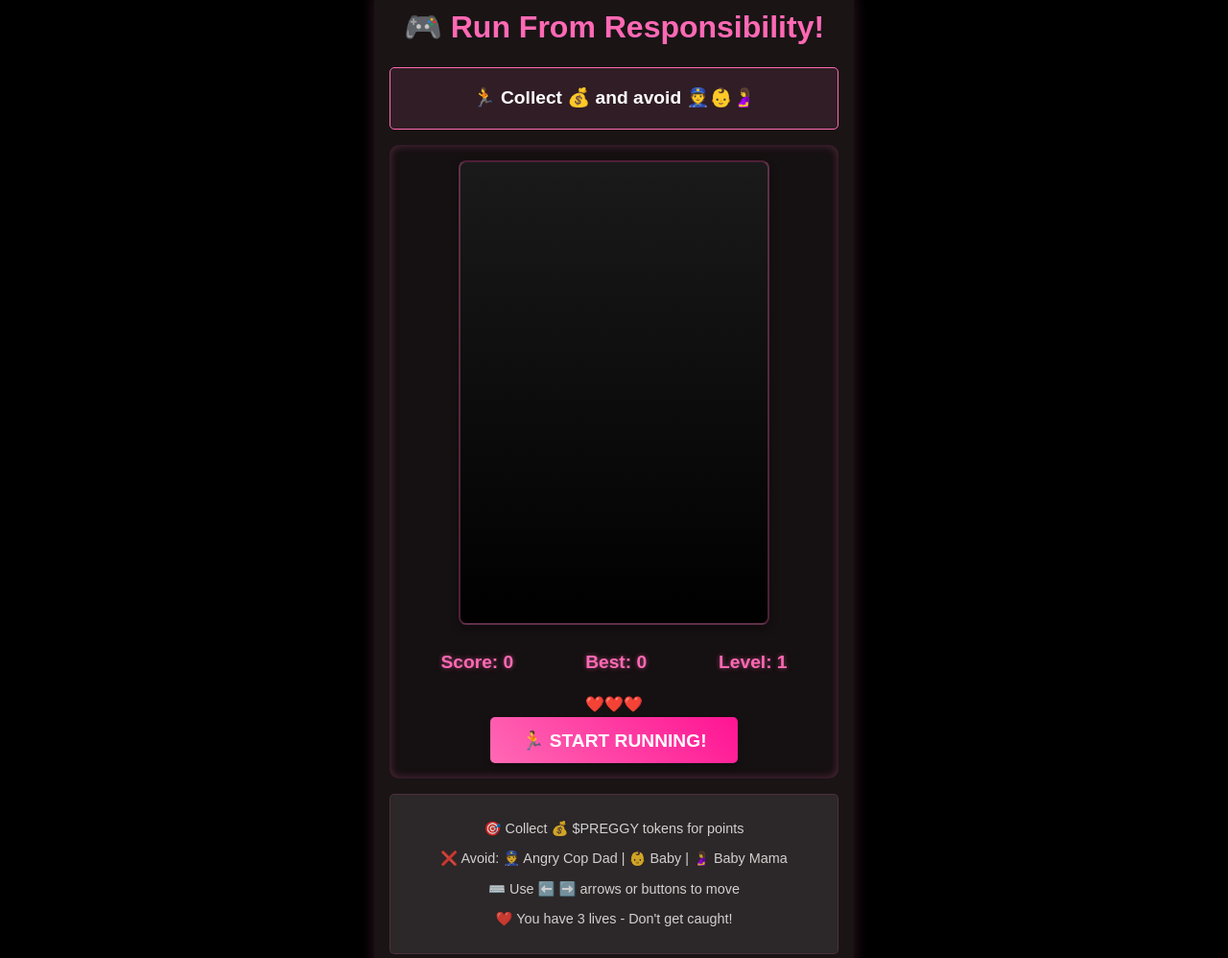
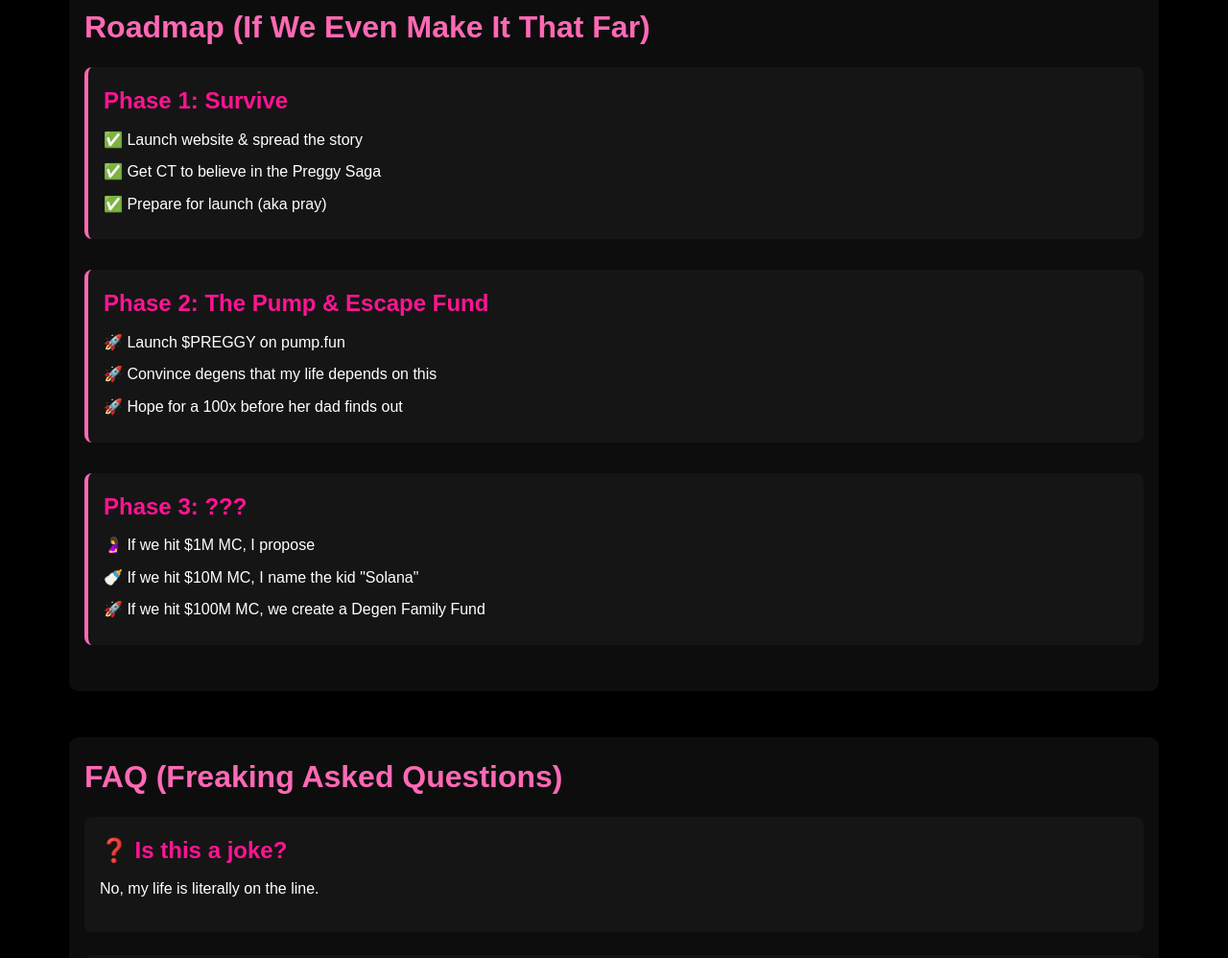
Before and after one commit to PreggyToken/preggy-website, a plain HTML site: page index.html in a window 1280 px wide. Shown: the part 916-1914 px from the top of the page at 96% size. Drawn offline with Linux system fonts and the light colour scheme.

Commit message:
Update index.html

```diff
--- a/index.html
+++ b/index.html
@@ -11,10 +11,9 @@
     <meta http-equiv="X-Frame-Options" content="DENY">
     <meta http-equiv="X-Content-Type-Options" content="nosniff">
     <meta http-equiv="Strict-Transport-Security" content="max-age=31536000; includeSubDomains">
-    <meta http-equiv="Content-Security-Policy" content="default-src 'self'; script-src 'self' 'unsafe-inline'; style-src 'self' 'unsafe-inline'; img-src 'self' data: https:; connect-src 'self' http[...]">
+    <meta http-equiv="Content-Security-Policy" content="default-src 'self'; script-src 'self' 'unsafe-inline'; style-src 'self' 'unsafe-inline'; img-src 'self' data: https:; connect-src 'self' https: ws:;">
     <title>$PREGGY - The Survival Token</title>
     <link rel="stylesheet" href="styles.css">
-    <script src="game.js" defer></script>
     <script src="main.js" defer></script>
 </head>
 <body>
@@ -54,38 +53,6 @@
             <p class="highlight-box">🚀 We're launching a sh*tcoin.</p>
             <p>$PREGGY is my last hope. Either this token pumps, or I'm doomed.<br>
             This isn't just a meme. This is a survival fund.</p>
-        </section>
-
-        <!-- Updated Game Section -->
-        <section class="escape-game" aria-labelledby="game-heading">
-            <h2 id="game-heading">🎮 Run From Responsibility!</h2>
-            <p class="highlight-box">🏃 Collect 💰 and avoid 👮👶🤰</p>
-            <div class="game-container">
-                <canvas id="gameCanvas" width="320" height="480"></canvas>
-                <div class="game-controls">
-                    <div class="game-info">
-                        <div class="game-stats">
-                            <span id="score">Score: 0</span>
-                            <span id="highscore">Best: 0</span>
-                            <span id="level">Level: 1</span>
-                        </div>
-                        <div class="lives-display" id="lives">
-                            <span>❤️❤️❤️</span>
-                        </div>
-                    </div>
-                    <button id="startGame" class="game-button">🏃 Start Running!</button>
-                    <div class="mobile-controls">
-                        <button id="leftButton" class="control-button">⬅️</button>
-                        <button id="rightButton" class="control-button">➡️</button>
-                    </div>
-                </div>
-            </div>
-            <div class="game-instructions">
-                <p>🎯 Collect 💰 $PREGGY tokens for points</p>
-                <p>❌ Avoid: 👮 Angry Cop Dad | 👶 Baby | 🤰 Baby Mama</p>
-                <p>⌨️ Use ⬅️ ➡️ arrows or buttons to move</p>
-                <p>❤️ You have 3 lives - Don't get caught!</p>
-            </div>
         </section>
 
         <section class="roadmap" aria-labelledby="roadmap-heading">
@@ -150,6 +117,12 @@
             </div>
         </section>
 
+        <!-- Funny Note Section -->
+        <section class="funny-note">
+            <h2>Catch the Police Dad!</h2>
+            <p>If you can catch the police dad, we'll give you a $4 reward! (We took it from the diaper fund 😅). No cheating!</p>
+        </section>
+
         <section class="final-words" aria-labelledby="final-heading">
             <h2 id="final-heading">Final Words:</h2>
             <p>This is not just another token launch - it's my lifeline.<br>
@@ -163,5 +136,7 @@
             <p>&copy; 2025 $PREGGY - All rights reserved.</p>
         </footer>
     </main>
+    <!-- Adding the running police dad image -->
+    <img src="image.jpg" id="police-dad" alt="Police Dad" class="running-police-dad">
 </body>
 </html>
```
